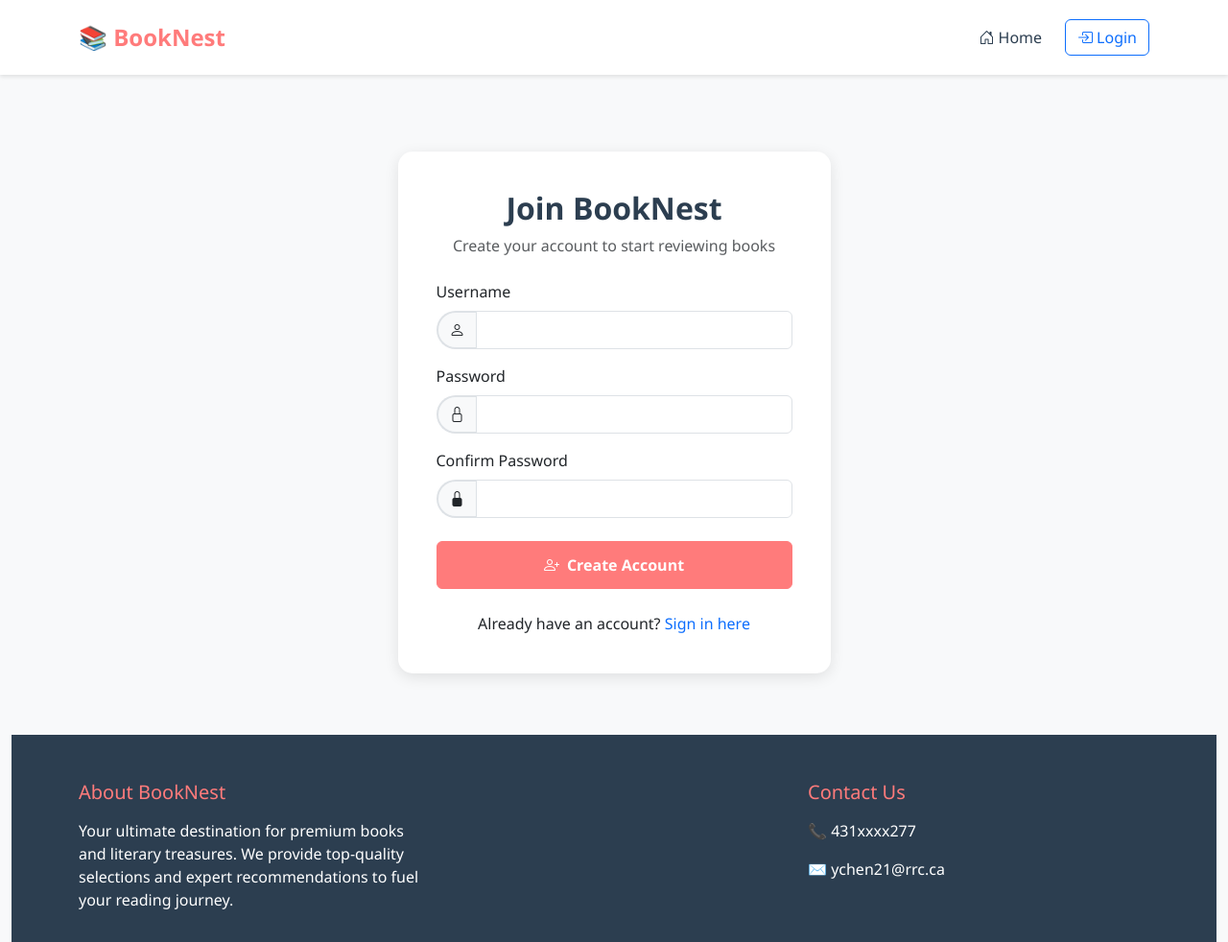
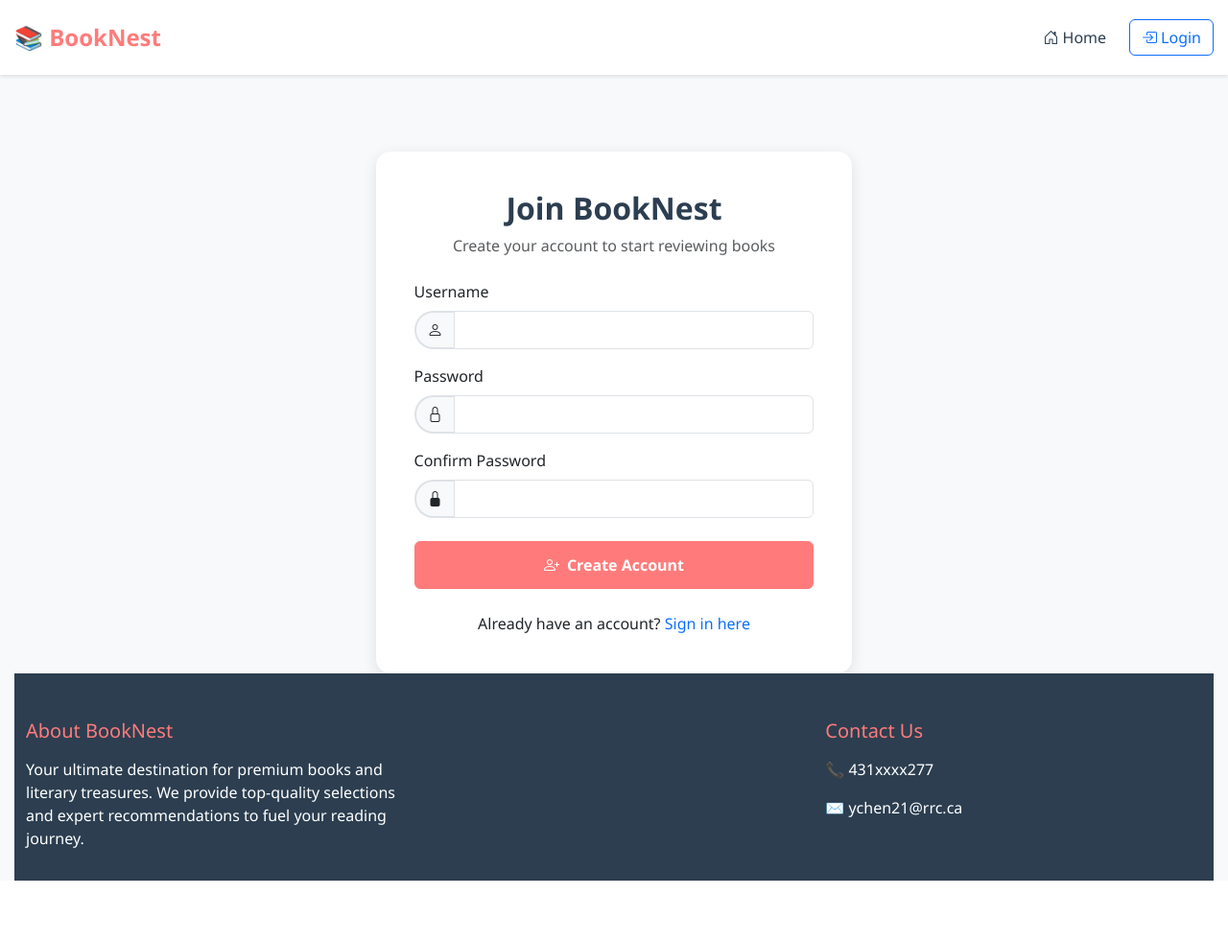
Before and after one commit to ychen21-rrc/booknest_cms, a PHP site: page /register.php in a window 1280 px wide. Shown: the whole page at 96% size. After the commit the page ends 918 px from the top, so only its background shows below. Run offline with PHP 8.4, Linux system fonts and the light colour scheme.

Commit message:
update login.php and register.php ui

```diff
--- a/styles.css
+++ b/styles.css
@@ -5,15 +5,73 @@
     --light-gray: #F8F9FA;
 }
 
+/* Page layout fix - ensure footer stays at bottom */
+html, body {
+    height: 100%;
+    margin: 0;
+    padding: 0;
+    /* Prevent horizontal scrolling */
+    overflow-x: hidden;
+    max-width: 100vw;
+}
+
 body {
     font-family: 'Segoe UI', Tahoma, Geneva, Verdana, sans-serif;
     background-color: var(--light-gray);
+    /* Use flexbox layout to keep footer at bottom */
+    display: flex;
+    flex-direction: column;
+    min-height: 100vh;
+    /* Ensure body doesn't exceed viewport width */
+    box-sizing: border-box;
+}
+
+/* Ensure main content area can stretch */
+.container-fluid {
+    flex: 1;
+    display: flex;
+    flex-direction: column;
+    /* Prevent content from extending beyond viewport */
+    max-width: 100vw;
+    box-sizing: border-box;
+    padding-left: 0;
+    padding-right: 0;
+}
+
+/* Content wrapper for login and register pages */
+.content-wrapper {
+    flex: 1;
+    display: flex;
+    flex-direction: column;
+    justify-content: center;
+    min-height: calc(100vh - 200px); /* Subtract approximate height of navbar and footer */
+    padding: 2rem 0;
+    width: 100%;
+    max-width: 100vw;
+    box-sizing: border-box;
+}
+
+/* Global container fixes to prevent horizontal overflow */
+.container, .container-fluid {
+    max-width: 100%;
+    box-sizing: border-box;
+    padding-left: 15px;
+    padding-right: 15px;
+}
+
+/* Ensure all rows don't exceed container width */
+.row {
+    margin-left: -15px;
+    margin-right: -15px;
+    max-width: calc(100% + 30px);
 }
 
 .navbar {
     background-color: white;
     box-shadow: 0 2px 4px rgba(0,0,0,0.1);
     padding: 1rem 0;
+    /* Ensure navbar doesn't participate in flex stretching */
+    flex-shrink: 0;
 }
 
 .navbar-brand {
@@ -290,7 +348,15 @@ body {
     background: var(--dark-blue);
     color: white;
     padding: 3rem 0 1rem;
-    margin-top: 4rem;
+    /* Remove margin-top and use margin-top: auto for sticky footer */
+    margin-top: auto;
+    /* Ensure footer doesn't participate in flex stretching */
+    flex-shrink: 0;
+    /* Prevent footer from extending beyond viewport */
+    width: 100%;
+    max-width: 100vw;
+    box-sizing: border-box;
+    overflow-x: hidden;
 }
 
 .footer h5 {
```
